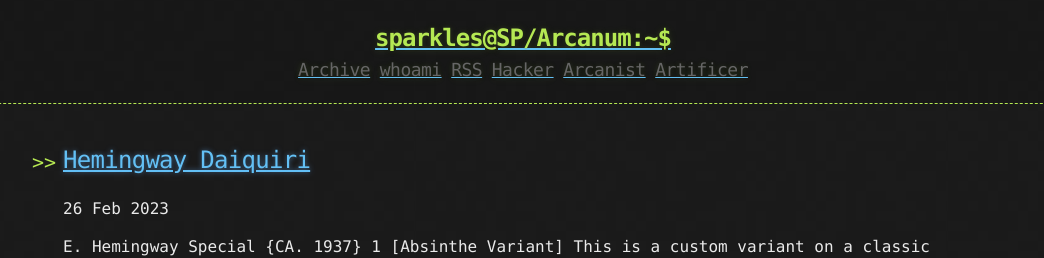
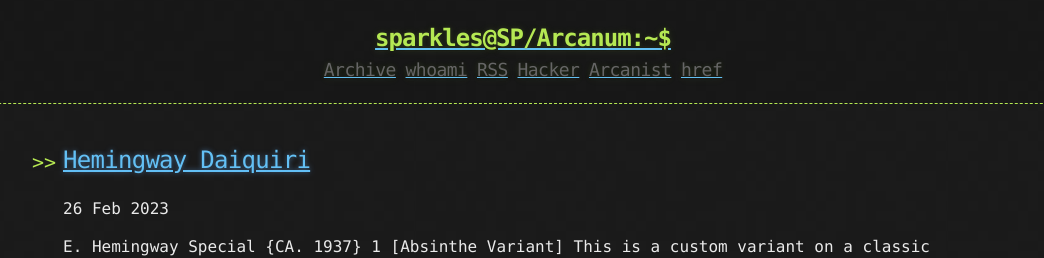
Before and after one commit to SparklesVX/SparklesVX.github.io, a Jekyll site: the page built from index.html, in a window 1280 px wide. Shown: the top 258 px of the page, without its empty margins (117-1161 px from the left). Built offline with Jekyll 4.4.1, drawn with Linux system fonts in a browser that asks for light colours; the list of posts is cut into pages by our own code.

Commit message:
Update links.html

```diff
--- a/_includes/links.html
+++ b/_includes/links.html
@@ -3,4 +3,4 @@
 <a href="{{ "/atom.xml" | prepend: site.baseurl | replace: '//', '/' }}"><h2 class="header-link">RSS</h2></a>
 <a href="{{ "/Hacker" | prepend: site.baseurl | replace '//', '/' }}"><h2 class="header-link">Hacker</h2></a>
 <a href="{{ "/Arcanist" | prepend: site.baseurl | replace '//', '/' }}"><h2 class="header-link">Arcanist</h2></a>
-<a href="{{ "/Artificer" | prepend: site.baseurl | replace '//', '/' }}"><h2 class="header-link">Artificer</h2></a>
+<a href="{{ "/href" | prepend: site.baseurl | replace '//', '/' }}"><h2 class="header-link">href</h2></a>
```
